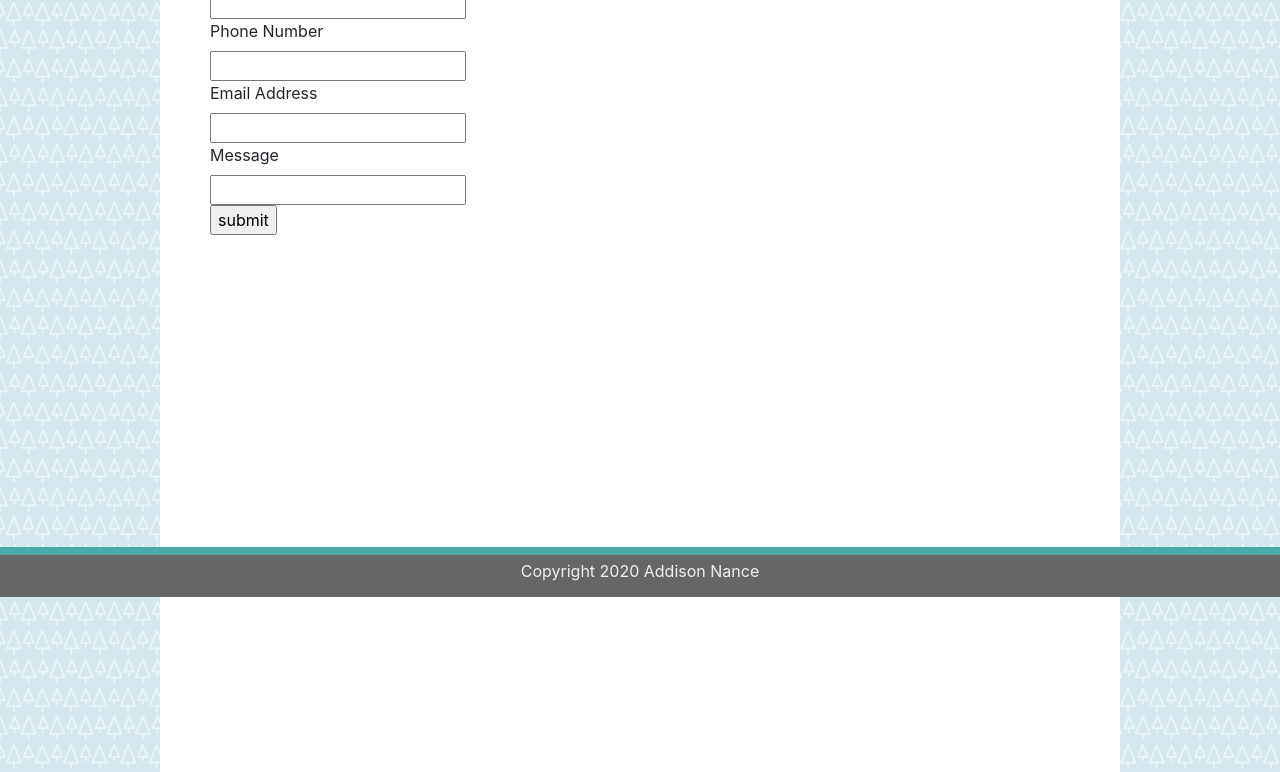
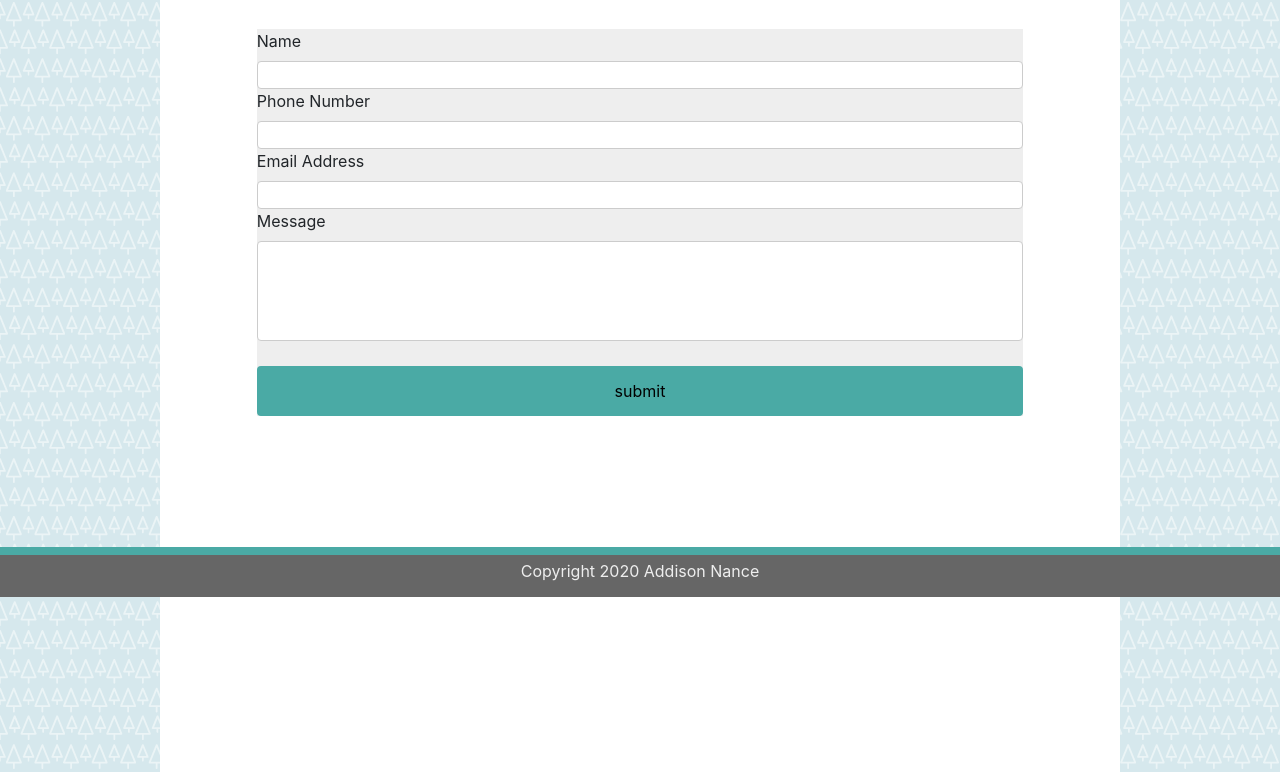
Before and after one commit to Addison-Nance/Basic-Portfolio, a plain HTML site: page contact.html in a window 1280 px wide. Shown: the part 203-975 px from the top of the page. Drawn offline with nearby package versions, Linux system fonts and the light colour scheme.

Commit message:
Added forms to contact me page

```diff
--- a/Assets/CSS/style-contact.css
+++ b/Assets/CSS/style-contact.css
@@ -1,3 +1,31 @@
-form {
-    padding:50px;
+input[type=text], select {
+    width:100%;
+    display:inline-block;
+    border:1px solid #ccc;
+    border-radius:4px;
+
 }
+
+h6, a{
+    color:#ffffff
+}
+input[type=submit], select{
+    width:100%;
+    background-color:#4aaaa5;
+    border:12px solid #4aaaa5;
+    border-radius:4px;
+}
+.formcontainer{
+    background-color:#eee;
+    margin-left:10%;
+    margin-right:10%;
+    margin-top:5%;
+}
+input[name=message], select{
+    width:100%;
+    height:100px;
+    margin-bottom:25px;
+}
+.container-sm{
+    margin:25px;
+}
--- a/Assets/CSS/style-master.css
+++ b/Assets/CSS/style-master.css
@@ -57,6 +57,8 @@
   padding-bottom: 50%;
   margin-left:auto;
   margin-right:auto;
+  border:1px solid #ffffff;
+  border-radius:5px;
 }
 
 h1 {
@@ -70,17 +72,3 @@ ul {
 li{
   border:1px;
 }
-
-@media screen and (max-width:650px) {
-  .myheader {
-    display:block;
-    float:none;
-    margin:0;
-    height:50px;
-    width:200px;
-
-  }
-  .myname {
-    font-size:25px;
-  }
-}
--- a/contact.html
+++ b/contact.html
@@ -40,7 +40,10 @@
       </div>
     </header>
     <div class="bodybox1">
-      <div>
+    <div class='container-sm'>
+      <h1>Contact Me Here!</h1>
+    </div>
+      <div class='formcontainer'>
         <form>
           <label for='name'>Name</label><br>
           <input type='text' id=name name='name'><br>
@@ -53,6 +56,7 @@
           <input type='submit' value='submit'>
         </form>
       </div>
+        <h6>Don't like forms? Me either, send me a carrier pigeon <a href='https://flypigeon.co/'>Here</a></h6>
     </div>
     <div class="footer1">
       <div class="footer2">
```
